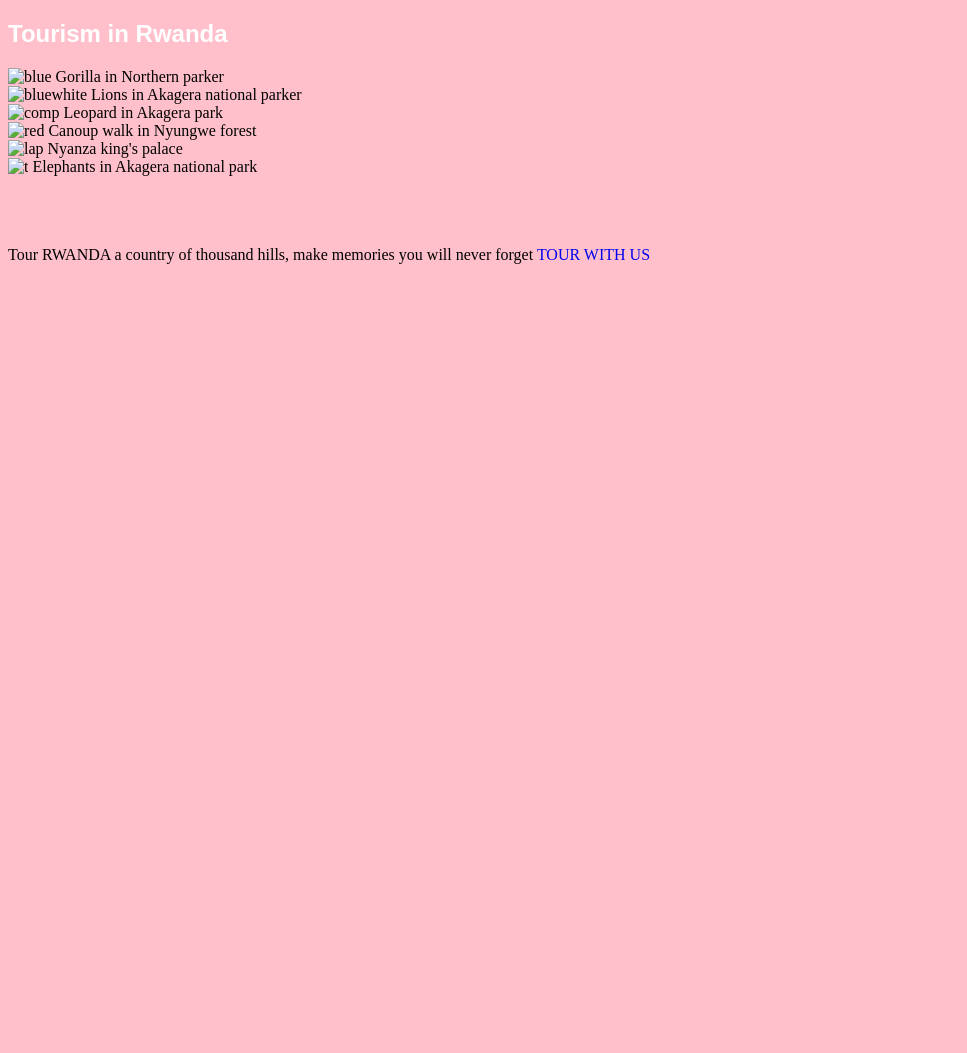
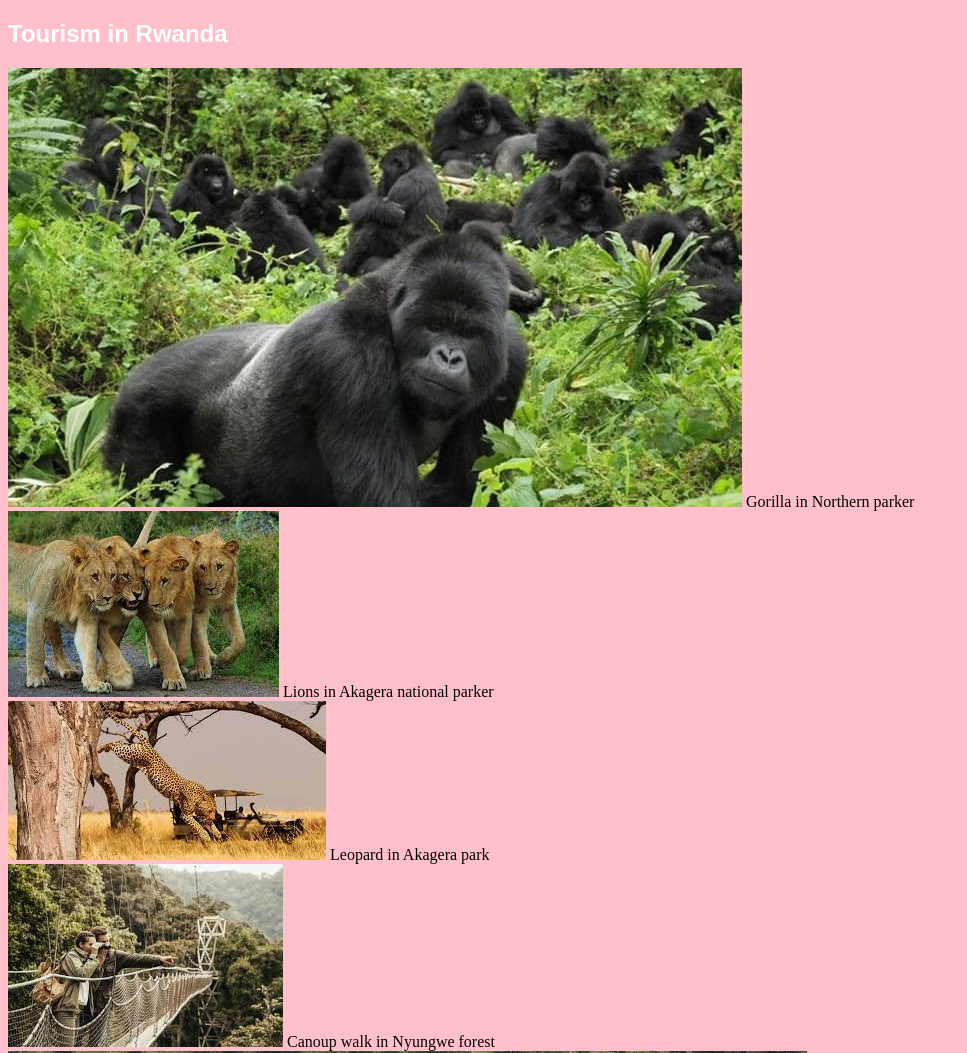
Before and after one commit to epiphani21/epiphanie21.github.io, a plain HTML site: page index.html in a window 1280 px wide. Shown: the top 1053 px of the page, without its empty margins (0-967 px from the left). Before the commit the page ends 800 px from the top, so only its background shows below. Drawn offline with Linux system fonts and the light colour scheme.

Commit message:
Add files via upload

```diff
--- a/index.html
+++ b/index.html
@@ -61,27 +61,27 @@ padding:5px;}
 
 
 <div class="container">
-<img src="images/gorilla.jpg" alt="blue">
+<img src="gorilla.jpg" alt="blue">
 <span>Gorilla in Northern parker</span>
 </div>
 <div class="container">
-<img src="images/lion.jpg" alt="bluewhite">
+<img src="lion.jpg" alt="bluewhite">
 <span>Lions in Akagera national parker</span>
 </div>
 <div class="container">
-<img src="images/leo.png" alt="comp">
+<img src="leo.png" alt="comp">
 <span>Leopard in Akagera park</span>
 </div>
 <div class="container">
-<img src="images/brige.bmp" alt="red">
+<img src="brige.bmp" alt="red">
 <span>Canoup walk in Nyungwe forest</span>
 </div>
 <div class="container">
-<img src="images/inyanza.jpg" alt="lap">
+<img src="inyanza.jpg" alt="lap">
 <span>Nyanza king's palace</span>
 </div>
 <div class="container">
-<img src="images/elephant.jpg" alt="t">
+<img src="elephant.jpg" alt="t">
 <span>Elephants in Akagera national park</span>
 </div>
 <BR>
```
